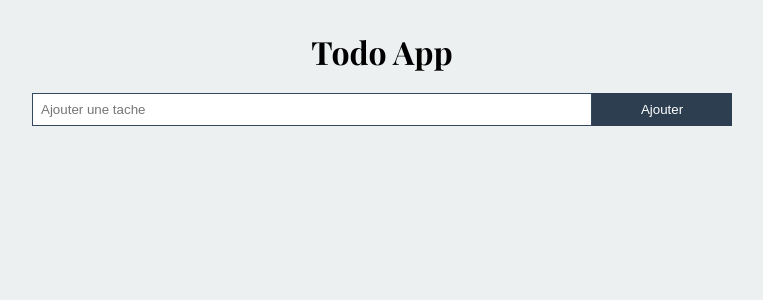
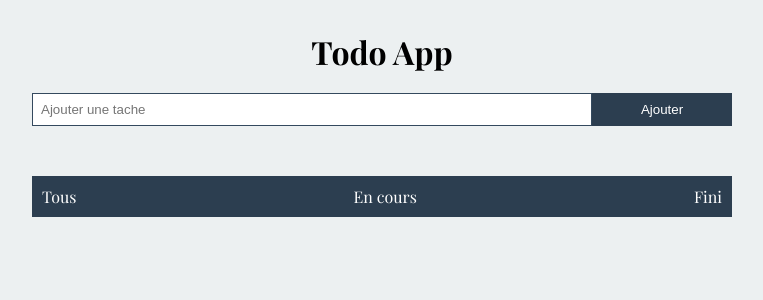
Before and after one commit to mickaelk98/todo-app, a React (Vite) app: page / in a window 1280 px wide. Shown: the top 300 px of the page, without its empty margins (258-1021 px from the left). Built offline with nearby package versions, Linux system fonts and the light colour scheme.

Commit message:
style: add a filter component

```diff
--- a/src/App.css
+++ b/src/App.css
@@ -21,6 +21,9 @@ ul {
 }
 
 .App {
+  display: flex;
+  flex-direction: column;
+  align-items: center;
   width: 100%;
   height: 100vh;
   padding: 30px 0;
@@ -126,3 +129,20 @@ h1 {
   border: 1px solid #fff;
   cursor: pointer;
 }
+
+/* filter */
+.filter {
+  display: flex;
+  align-items: center;
+  justify-content: space-between;
+  background: var(--primary-color);
+  color: #fff;
+  width: 90%;
+  max-width: 700px;
+  padding: 10px;
+  margin: 30px 0;
+}
+
+.filter li {
+  cursor: pointer;
+}
--- a/src/App.tsx
+++ b/src/App.tsx
@@ -3,6 +3,7 @@ import "./App.css";
 import { Todo } from "./interface/TodoInterface";
 import AddTodo from "./components/AddTodo";
 import TodoList from "./components/TodoList";
+import Filter from "./components/Filter";
 
 const App: React.FC = () => {
   const [todos, setTodos] = useState<Todo[]>([]);
@@ -46,6 +47,7 @@ const App: React.FC = () => {
         deleteTodo={deleteTodo}
         editTodo={editTodo}
       />
+      <Filter />
     </div>
   );
 };
--- /dev/null
+++ b/src/components/Filter.tsx
@@ -0,0 +1,11 @@
+const Filter = () => {
+  return (
+    <ul className="filter">
+      <li>Tous</li>
+      <li>En cours</li>
+      <li>Fini</li>
+    </ul>
+  );
+};
+
+export default Filter;
```
